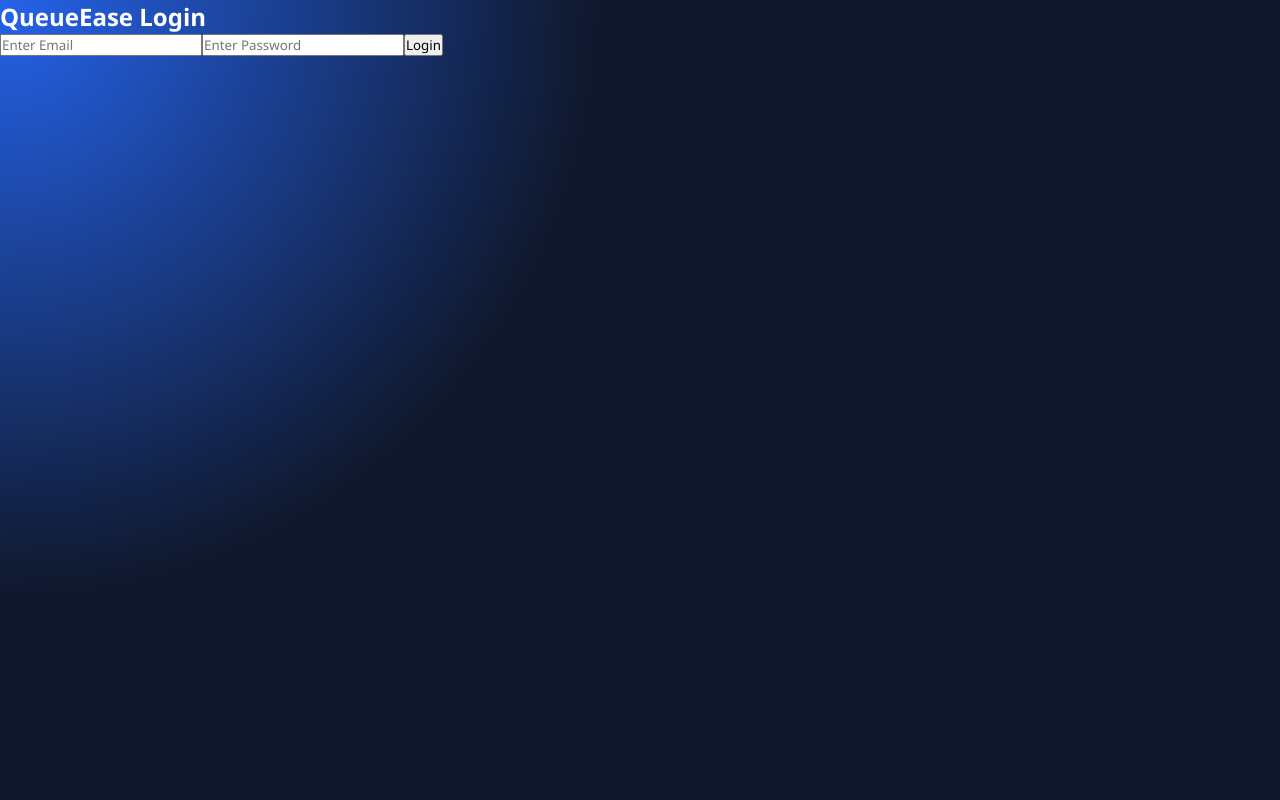
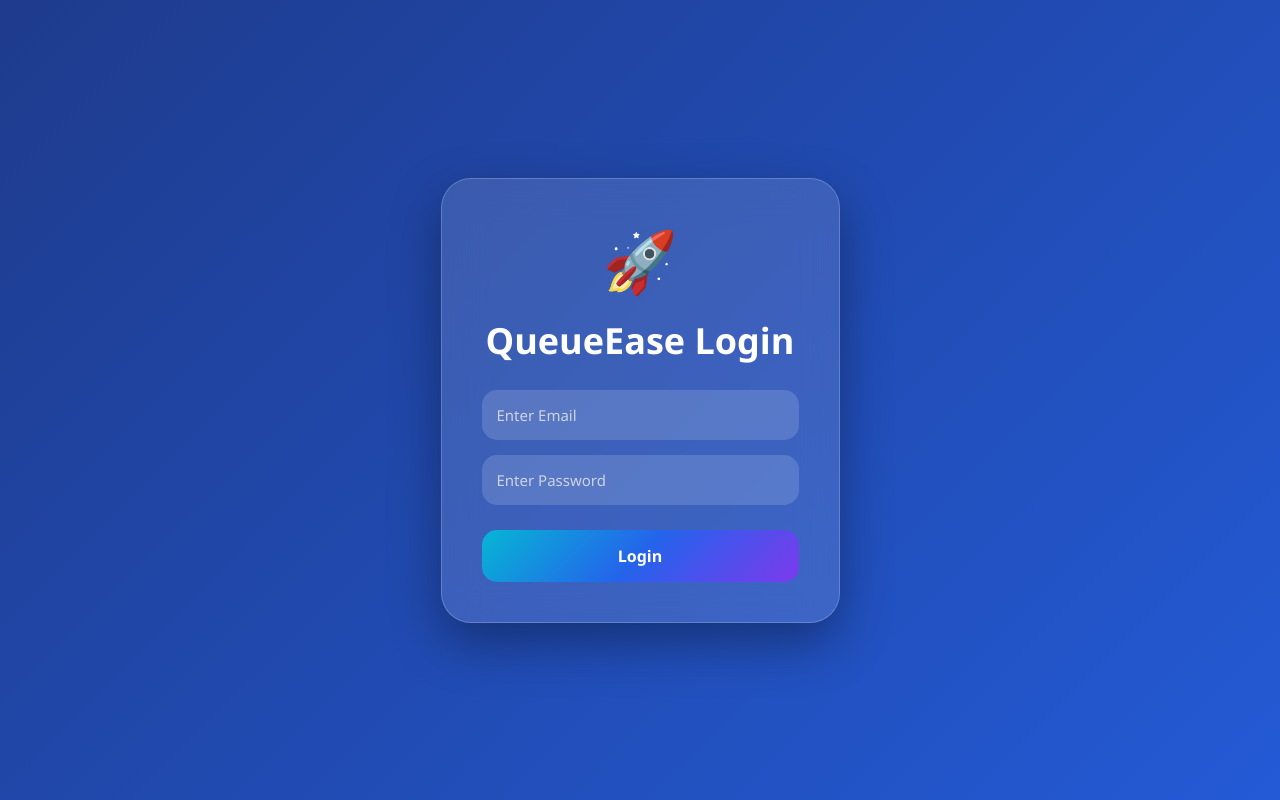
Before and after one commit to ishrath357/Smart-Queue, a React (Create React App) app: page / in a window 1280 px wide. Built offline with nearby package versions, Linux system fonts and the light colour scheme.

Commit message:
Frontend connected to backend

```diff
--- a/src/App.css
+++ b/src/App.css
@@ -5,12 +5,179 @@
 }
 
 body{
-  font-family:'Segoe UI',sans-serif;
+  font-family:'Poppins',sans-serif;
+
+  min-height:100vh;
+
   background:
-  radial-gradient(circle at top left,#2563eb,#0f172a 40%),
-  #0f172a;
+  linear-gradient(
+  135deg,
+  #0f172a,
+  #1e3a8a,
+  #2563eb,
+  #7c3aed
+  );
+
+  background-size:400% 400%;
+
+  animation:bgMove 12s ease infinite;
+
+  display:flex;
+  justify-content:center;
+  align-items:center;
+
+  overflow-x:hidden;
+}
+
+@keyframes bgMove{
+  0%{
+    background-position:0% 50%;
+  }
+  50%{
+    background-position:100% 50%;
+  }
+  100%{
+    background-position:0% 50%;
+  }
+}
+
+.container{
+  width:100%;
+  display:flex;
+  justify-content:center;
+  align-items:center;
+  padding:20px;
+}
+
+.login-box{
+
+  width:420px;
+  max-width:95%;
+
+  padding:40px;
+
+  border-radius:30px;
+
+  background:
+  rgba(255,255,255,0.12);
+
+  backdrop-filter:blur(20px);
+
+  border:
+  1px solid rgba(255,255,255,0.2);
+
+  box-shadow:
+  0 20px 50px rgba(0,0,0,0.35);
+
+  text-align:center;
+
+  animation:float 4s ease-in-out infinite;
+}
+
+@keyframes float{
+  0%,100%{
+    transform:translateY(0);
+  }
+  50%{
+    transform:translateY(-10px);
+  }
+}
+
+.login-box h2{
   color:white;
-  min-height:100vh;
+  font-size:36px;
+  margin-bottom:10px;
+}
+
+.login-box p{
+  color:#dbeafe;
+  margin-bottom:30px;
+}
+
+.login-box input{
+
+  width:100%;
+
+  padding:15px;
+
+  margin-top:15px;
+
+  border:none;
+  border-radius:15px;
+
+  background:
+  rgba(255,255,255,0.15);
+
+  color:white;
+
+  font-size:15px;
+
+  outline:none;
+
+  transition:.3s;
+}
+
+.login-box input::placeholder{
+  color:#cbd5e1;
+}
+
+.login-box input:focus{
+  transform:scale(1.02);
+
+  background:
+  rgba(255,255,255,0.25);
+
+  box-shadow:
+  0 0 20px rgba(96,165,250,.4);
+}
+
+.login-box button{
+
+  width:100%;
+
+  margin-top:25px;
+
+  padding:15px;
+
+  border:none;
+  border-radius:15px;
+
+  font-size:16px;
+  font-weight:700;
+
+  cursor:pointer;
+
+  color:white;
+
+  background:
+  linear-gradient(
+  135deg,
+  #06b6d4,
+  #2563eb,
+  #7c3aed
+  );
+
+  transition:.3s;
+}
+
+.login-box button:hover{
+
+  transform:
+  translateY(-3px)
+  scale(1.03);
+
+  box-shadow:
+  0 10px 30px rgba(59,130,246,.5);
+}
+
+.login-box::before{
+  content:"🚀";
+
+  font-size:60px;
+
+  display:block;
+
+  margin-bottom:15px;
 }
 
 ::-webkit-scrollbar{
@@ -18,6 +185,19 @@ body{
 }
 
 ::-webkit-scrollbar-thumb{
-  background:#2563eb;
-  border-radius:10px;
+  background:#60a5fa;
+  border-radius:20px;
 }
+
+@media(max-width:768px){
+
+.login-box{
+  width:100%;
+  padding:30px 25px;
+}
+
+.login-box h2{
+  font-size:28px;
+}
+
+}
--- a/src/pages/Analytics.js
+++ b/src/pages/Analytics.js
@@ -1,5 +1,7 @@
 import Navbar from "./Navbar";
 import "./Analytics.css";
+import { useState, useEffect } from "react";
+import axios from "axios";
 
 import {
   Chart as ChartJS,
@@ -18,6 +20,37 @@ ChartJS.register(
 
 function Analytics() {
 
+  const [stats, setStats] = useState({
+    waitingUsers: 0,
+    servingUsers: 0,
+    servedUsers: 0
+  });
+
+  useEffect(() => {
+
+    const loadData = () => {
+      axios
+        .get(
+          "https://smart-queue-backend-dpow.onrender.com/dashboard"
+        )
+        .then((res) => {
+          setStats(res.data);
+        })
+        .catch((err) => {
+          console.log(err);
+        });
+    };
+
+    loadData();
+
+    const interval = setInterval(() => {
+      loadData();
+    }, 3000);
+
+    return () => clearInterval(interval);
+
+  }, []);
+
   const data = {
     labels: [
       "Waiting",
@@ -26,12 +59,17 @@ function Analytics() {
     ],
     datasets: [
       {
-        data: [5, 2, 8],
+        data: [
+          stats.waitingUsers,
+          stats.servingUsers,
+          stats.servedUsers
+        ],
         backgroundColor: [
           "#3b82f6",
           "#22c55e",
           "#64748b"
-        ]
+        ],
+        borderWidth: 2
       }
     ]
   };
@@ -42,7 +80,7 @@ function Analytics() {
 
       <div className="analytics-container">
 
-        <h2>Queue Analytics</h2>
+        <h2>📊 SmartQueue Analytics</h2>
 
         <div className="chart-box">
           <Pie data={data} />
@@ -51,18 +89,18 @@ function Analytics() {
         <div className="stats">
 
           <div className="stat-card">
-            <h3>Waiting</h3>
-            <p>5</p>
+            <h3>⏳ Waiting</h3>
+            <p>{stats.waitingUsers}</p>
           </div>
 
           <div className="stat-card">
-            <h3>Serving</h3>
-            <p>2</p>
+            <h3>🟢 Serving</h3>
+            <p>{stats.servingUsers}</p>
           </div>
 
           <div className="stat-card">
-            <h3>Served</h3>
-            <p>8</p>
+            <h3>✅ Served</h3>
+            <p>{stats.servedUsers}</p>
           </div>
 
         </div>
```
